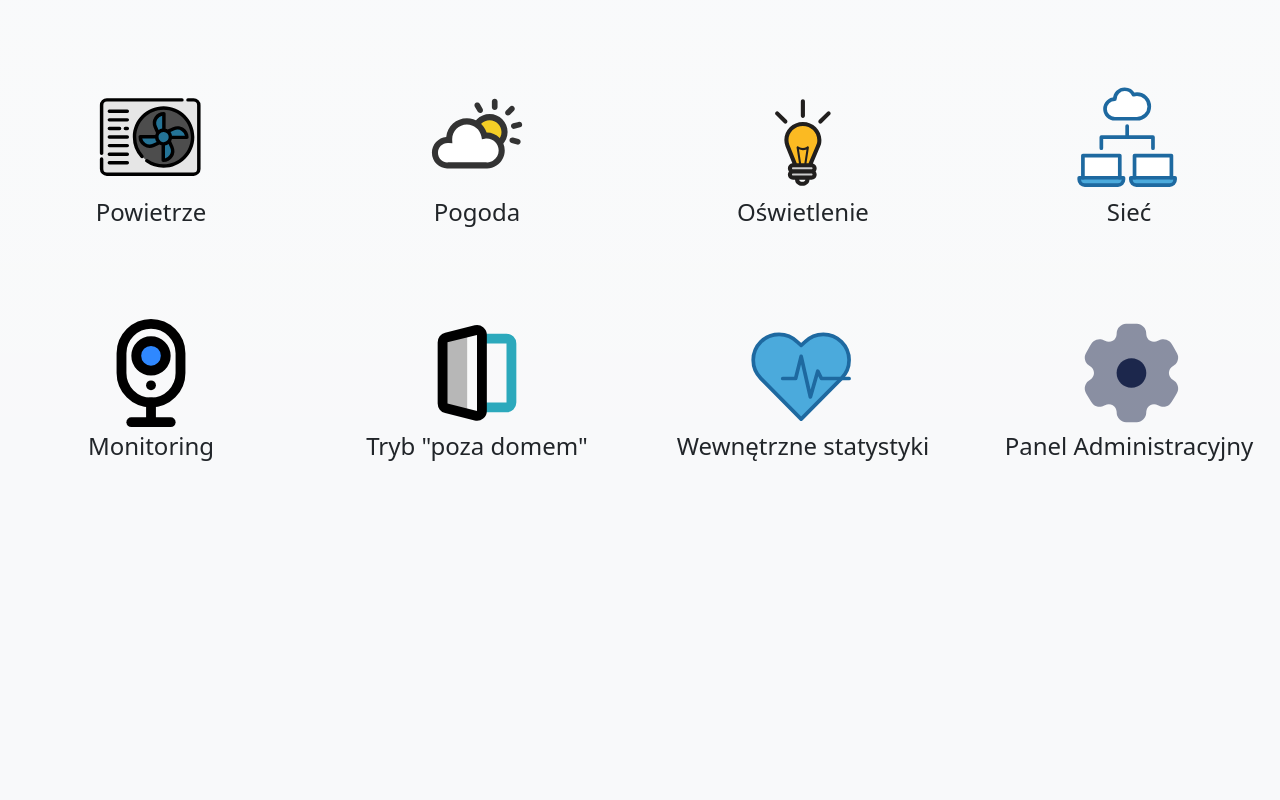
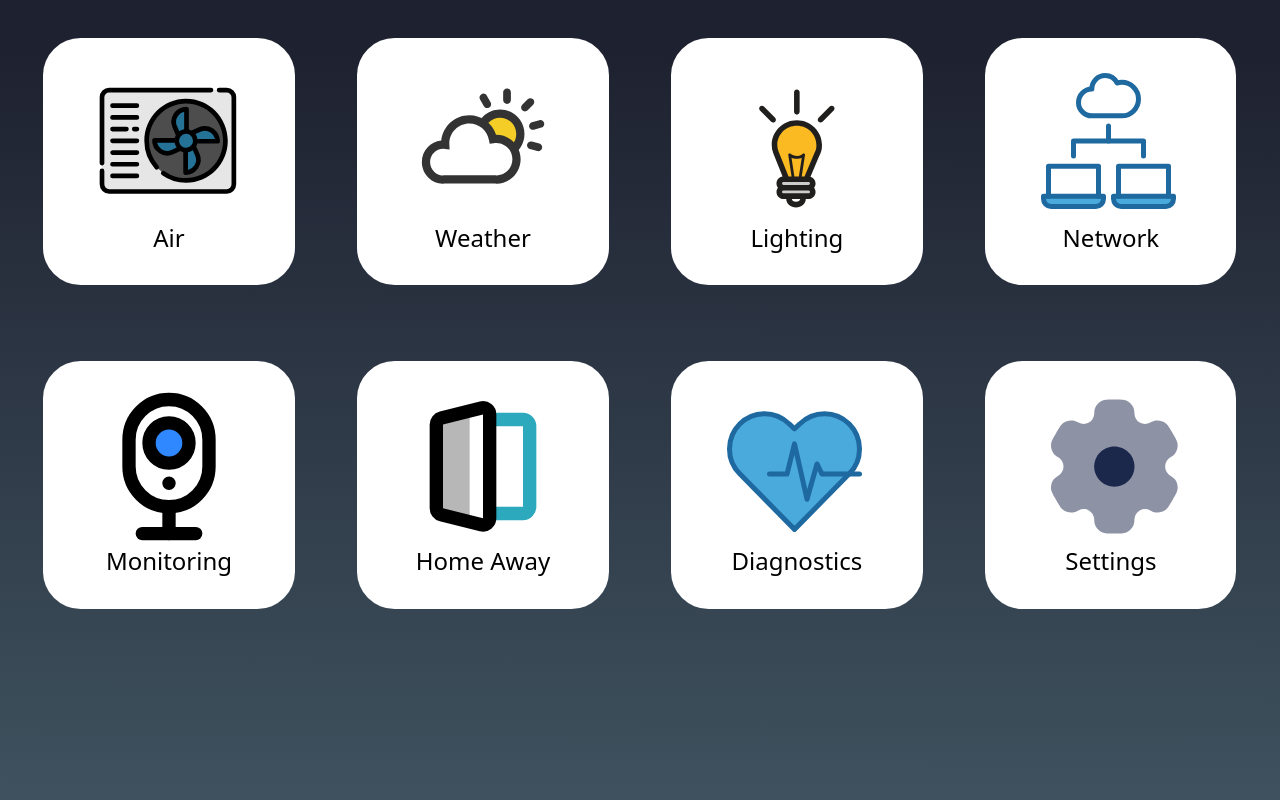
Before and after one commit to m-godlewski/boolhub, a Django app: page / in a window 1280 px wide. Run offline with Django 4.2, Linux system fonts and the light colour scheme; some libraries are stand-ins or nearby versions.

Commit message:
UI for tablet and mobile updated

```diff
--- a/central/static/css/main.css
+++ b/central/static/css/main.css
@@ -4,7 +4,9 @@ body {
   height: 100%;
   margin: 0;
   overflow: visible;
+  background: linear-gradient(180.2deg, rgb(30, 33, 48) 6.8%, rgb(74, 98, 110) 131%);
 }
+
 .box {
   display: flex;
   flex-flow: column;
@@ -19,16 +21,22 @@ body {
 .box .row.footer {
   flex: 0 1 40px;
 }
+
 .tile{
-  padding-top: 3em;
-  padding-right: 0.5em;
-  padding-left: 0.5em;
-  padding-bottom: 0;
+  width: 40%;
+  margin: 5%;
+  padding: 5%;
+  background: white;
+  border-radius: 15%;
 }
 .tile-image{
   width: 40%;
-  height: 100%;
+  height: 40%;
 }
+.tile-title{
+  color: black;
+}
+
 .lighting-box {
   display: flex;
   align-items: center;
@@ -58,6 +66,8 @@ body {
   height: 46%;
 }
 
+
+
 /* tablet */
 @media screen and (max-width: 1366px) and (orientation: landscape){
   html,
@@ -65,9 +75,13 @@ body {
     overflow: hidden;
   }
   .tile{
-    padding-top: 5em;
-    padding-right: 1em;
-    padding-left: 1em;
+    width: 20%;
+    margin: 3% 2.5% 3% 2.5%;
+    padding: 2%;
+  }
+  .tile-image{
+    width: 80%;
+    height: 100%;
   }
   .lighting-container {
     align-items: center;
@@ -75,6 +89,8 @@ body {
     height: 80%;
   }
 }
+
+
 
 /* desktop */
 @media screen and (min-width: 1366px) {
--- a/central/website/templates/base.html
+++ b/central/website/templates/base.html
@@ -33,7 +33,7 @@
     <div class="box">
 
       <!-- Content Row -->
-      <div class="row content">
+      <div class="row g-0 content">
         {% block content %}{% endblock %}
       </div>
 
--- a/central/website/templates/index.html
+++ b/central/website/templates/index.html
@@ -7,93 +7,93 @@
 {% block content %}
 
     <!-- Main container -->
-    <div class="container-fluid bg-light bg-gradient">
+    <div class="container">
 
         <!-- First row -->
-        <div class="row row-cols-2">
+        <div class="row g-0 row-cols-2">
 
-            <!-- Powietrze -->
-            <div class="col-sm tile">
+            <!-- Air -->
+            <div class="tile">
                 <center>
                     <a href="http://192.168.0.250:3000/d/F8x_fd14z/powietrze?orgId=1&kiosk&refresh=60s">
                         <img src="{% static 'images/air-conditioner.svg' %}" class="tile-image"/>
                     </a>
-                    <figcaption><p class="h4">Powietrze</p></figcaption>
+                    <figcaption><p class="h4 tile-title">Air</p></figcaption>
                 </center>
             </div>
 
-            <!-- Pogoda -->
-            <div class="col-sm tile">
+            <!-- Weather -->
+            <div class="tile">
                 <center>
                     <a href="http://192.168.0.250:3000/d/cce53fdf-217c-409b-9b44-0c91e47b3ac7/pogoda?orgId=1&kiosk&from=now&to=now%2B24h&refresh=60s">
                         <img src="{% static 'images/weather.svg' %}" class="tile-image"/>
                     </a>
-                    <figcaption><p class="h4">Pogoda</p></figcaption>
+                    <figcaption><p class="h4 tile-title">Weather</p></figcaption>
                 </center>
             </div>
 
-            <!-- Oświetlenie -->
-            <div class="col-sm tile">
+            <!-- Lighting -->
+            <div class="tile">
                 <center>
                     <a href="/lighting">
                         <img src="{% static 'images/light-bulb.svg' %}" class="tile-image"/>
                     </a>
-                    <figcaption><p class="h4">Oświetlenie</p></figcaption>
+                    <figcaption><p class="h4 tile-title">Lighting</p></figcaption>
                 </center>
             </div>
 
-            <!-- Sieć -->
-            <div class="col-sm tile">
+            <!-- Network -->
+            <div class="tile">
                 <center>
                     <a href="http://192.168.0.250:3000/d/YRGtmDi4z/siec?orgId=1&kiosk&refresh=60s">
                         <img src="{% static 'images/cld-cloud-computer-network.svg' %}" class="tile-image"/>
                     </a>
-                    <figcaption><p class="h4">Sieć</p></figcaption>
+                    <figcaption><p class="h4 tile-title">Network</p></figcaption>
                 </center>
             </div>
 
         </div>
 
         <!-- Second row -->
-        <div class="row row-cols-2">
+        <div class="row g-0 row-cols-2">
 
             <!-- Monitoring -->
-            <div class="col-sm tile">
+            <div class="tile">
                 <center>
                     <a href="#">
                         <img src="{% static 'images/camera-two.svg' %}" class="tile-image"/>
                     </a>
-                    <figcaption><p class="h4">Monitoring</p></figcaption>
+                    <figcaption><p class="h4 tile-title">Monitoring</p></figcaption>
                 </center>
             </div>
 
-            <!-- Tryb 'poza domem' -->
-            <div class="col-sm tile">
+            <!-- Home Away -->
+            <div class="tile">
                 <center>
                     <a href="#">
                         <img src="{% static 'images/sign-out-alt-3.svg' %}" class="tile-image"/>
                     </a>
-                    <figcaption><p class="h4">Tryb "poza domem"</p></figcaption>
+                    <figcaption><p class="h4 tile-title">Home Away</p></figcaption>
                 </center>
             </div>
 
-            <!-- Wewnętrzne statystyki -->
-            <div class="col-sm tile">
+            <!-- Diagnostics -->
+            <div class="tile">
                 <center>
                     <a href="http://192.168.0.250:3000/d/e2edc076-5dd9-4609-863a-34bb97f70f07/wewnetrzne-statystyki?orgId=1&kiosk&refresh=60s">
                         <img src="{% static 'images/gen-heart-rate.svg' %}" class="tile-image"/>
                     </a>
-                    <figcaption><p class="h4">Wewnętrzne statystyki</p></figcaption>
+                    <figcaption><p class="h4 tile-title">Diagnostics</p></figcaption>
                 </center>
             </div>
 
-            <!-- Panel Administracyjny -->
-            <div class="col-sm tile">
+            <!-- Settings -->
+            <div class="tile">
                 <center>
                     <a href="/admin">
                         <img src="{% static 'images/settings.svg' %}" class="tile-image"/>
                     </a>
-                    <figcaption><p class="h4">Panel Administracyjny</p></figcaption>
+                    <figcaption><p class="h4 tile-title">Settings</p></figcaption>
                 </center>
             </div>
 
```
